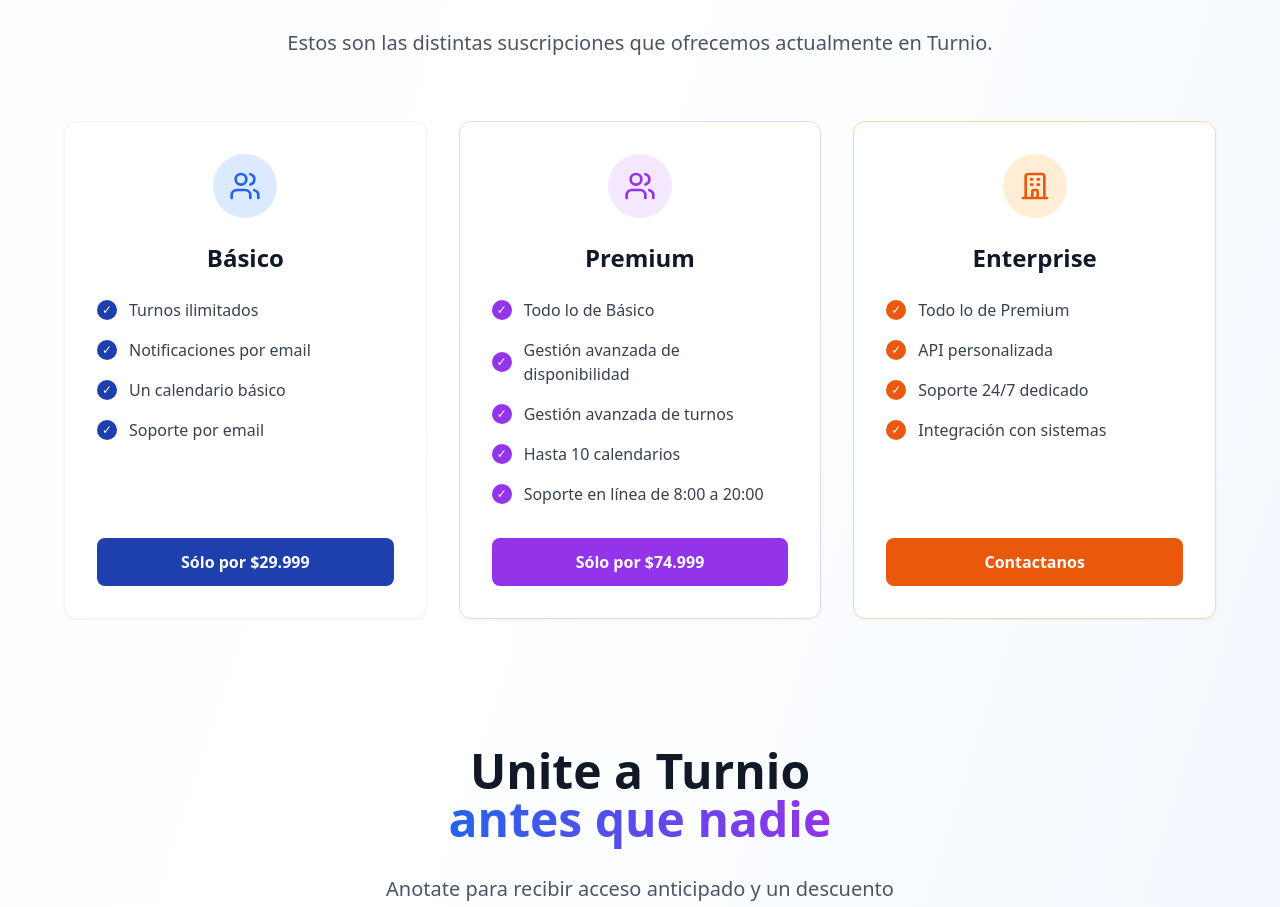
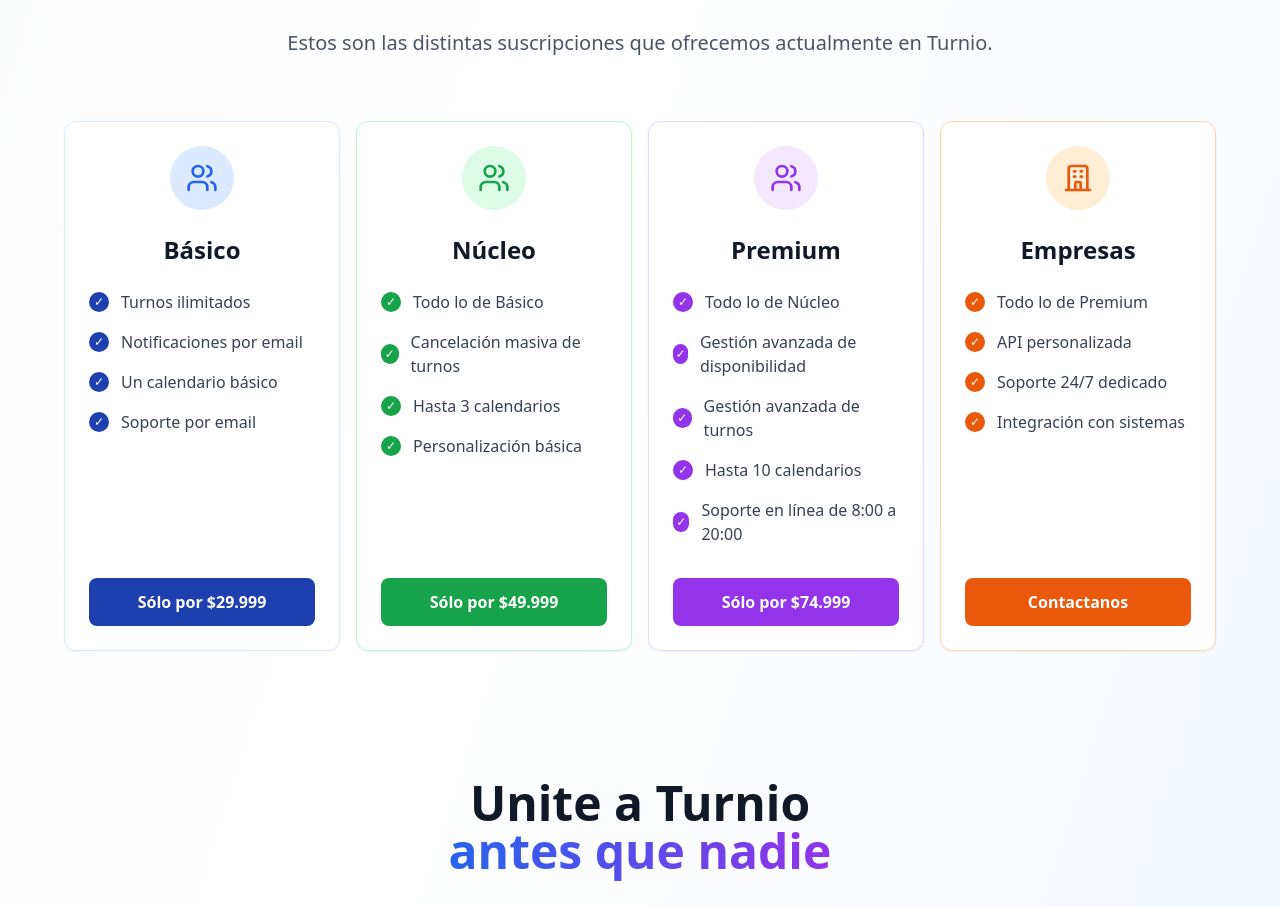
Before and after one commit to RebaseIT/rebaseit-turnio-web, a React (Vite) app: page / in a window 1280 px wide. Shown: the part 2062-2969 px from the top of the page. Built offline with nearby package versions, Linux system fonts and the light colour scheme; no server answers.

Commit message:
Adding another plan

```diff
--- a/src/App.tsx
+++ b/src/App.tsx
@@ -297,8 +297,8 @@
                   </p>
                 </div>
 
-                <div className="grid md:grid-cols-2 lg:grid-cols-3 gap-8 max-w-6xl mx-auto">
-                  <div className="bg-white rounded-xl p-8 shadow-sm border border-gray-100 relative flex flex-col">
+                <div className="grid md:grid-cols-2 lg:grid-cols-4 gap-4 max-w-7xl mx-auto">
+                  <div className="bg-white rounded-xl p-6 shadow-sm border border-blue-100 relative flex flex-col">
                     <div className="w-16 h-16 bg-blue-100 rounded-full flex items-center justify-center mx-auto mb-6">
                       <Users className="h-8 w-8 text-blue-600" />
                     </div>
@@ -347,7 +347,56 @@
                       </div>
                   </div>
 
-                  <div className="bg-white rounded-xl p-8 shadow-sm border border-purple-200 relative flex flex-col">
+                  <div className="bg-white rounded-xl p-6 shadow-sm border border-green-200 relative flex flex-col">
+                    <div className="w-16 h-16 bg-green-100 rounded-full flex items-center justify-center mx-auto mb-6">
+                      <Users className="h-8 w-8 text-green-600" />
+                    </div>
+                    <h3 className="text-2xl font-bold text-gray-900 mb-6 text-center">
+                      Núcleo
+                    </h3>
+                    <ul className="space-y-4 mb-8 flex-grow">
+                      <li className="flex items-center gap-3">
+                        <div className="w-5 h-5 bg-green-600 rounded-full flex items-center justify-center">
+                          <span className="text-white text-xs">✓</span>
+                        </div>
+                        <span className="text-gray-700 text-left">Todo lo de Básico</span>
+                      </li>
+                      <li className="flex items-center gap-3">
+                        <div className="w-5 h-5 bg-green-600 rounded-full flex items-center justify-center">
+                          <span className="text-white text-xs">✓</span>
+                        </div>
+                        <span className="text-gray-700 text-left">Cancelación masiva de turnos</span>
+                      </li>
+                      <li className="flex items-center gap-3">
+                        <div className="w-5 h-5 bg-green-600 rounded-full flex items-center justify-center">
+                          <span className="text-white text-xs">✓</span>
+                        </div>
+                        <span className="text-gray-700 text-left">Hasta 3 calendarios</span>
+                      </li>
+                      <li className="flex items-center gap-3">
+                        <div className="w-5 h-5 bg-green-600 rounded-full flex items-center justify-center">
+                          <span className="text-white text-xs">✓</span>
+                        </div>
+                        <span className="text-gray-700 text-left">Personalización básica</span>
+                      </li>
+                    </ul>
+                                          <div className="text-center mt-auto">
+                        <button
+                          className="w-full bg-green-600 text-white py-3 px-6 rounded-lg font-semibold hover:bg-green-700 transition-colors cursor-pointer"
+                          onClick={(e) => {
+                            e.preventDefault();
+                            document.getElementById('signup')?.scrollIntoView({
+                              behavior: 'smooth',
+                              block: 'start'
+                            });
+                          }}
+                        >
+                          Sólo por $49.999
+                        </button>
+                      </div>
+                  </div>
+
+                  <div className="bg-white rounded-xl p-6 shadow-sm border border-purple-200 relative flex flex-col">
                     <div className="w-16 h-16 bg-purple-100 rounded-full flex items-center justify-center mx-auto mb-6">
                       <Users className="h-8 w-8 text-purple-600" />
                     </div>
@@ -359,7 +408,7 @@
                         <div className="w-5 h-5 bg-purple-600 rounded-full flex items-center justify-center">
                           <span className="text-white text-xs">✓</span>
                         </div>
-                        <span className="text-gray-700 text-left">Todo lo de Básico</span>
+                        <span className="text-gray-700 text-left">Todo lo de Núcleo</span>
                       </li>
                       <li className="flex items-center gap-3">
                         <div className="w-5 h-5 bg-purple-600 rounded-full flex items-center justify-center">
@@ -402,14 +451,14 @@
                       </div>
                   </div>
 
-                  <div className="bg-white rounded-xl p-8 shadow-sm border border-orange-200 relative flex flex-col">
+                  <div className="bg-white rounded-xl p-6 shadow-sm border border-orange-200 relative flex flex-col">
                     <div className="w-16 h-16 bg-orange-100 rounded-full flex items-center justify-center mx-auto mb-6">
                       <svg className="h-8 w-8 text-orange-600" fill="none" stroke="currentColor" viewBox="0 0 24 24">
                         <path strokeLinecap="round" strokeLinejoin="round" strokeWidth={2} d="M19 21V5a2 2 0 00-2-2H7a2 2 0 00-2 2v16m14 0h2m-2 0h-5m-9 0H3m2 0h5M9 7h1m-1 4h1m4-4h1m-1 4h1m-5 10v-5a1 1 0 011-1h2a1 1 0 011 1v5m-4 0h4" />
                       </svg>
                     </div>
                     <h3 className="text-2xl font-bold text-gray-900 mb-6 text-center">
-                      Enterprise
+                      Empresas
                     </h3>
                     <ul className="space-y-4 mb-8 flex-grow">
                       <li className="flex items-center gap-3">
--- a/src/components/SignupPage.tsx
+++ b/src/components/SignupPage.tsx
@@ -254,7 +254,7 @@
           </option>
           <option value="Básico">Básico</option>
           <option value="Premium">Premium</option>
-          <option value="Enterprise">Enterprise</option>
+          <option value="Empresas">Empresas</option>
         </select>
 
         {/* Chevron icon */}
```
